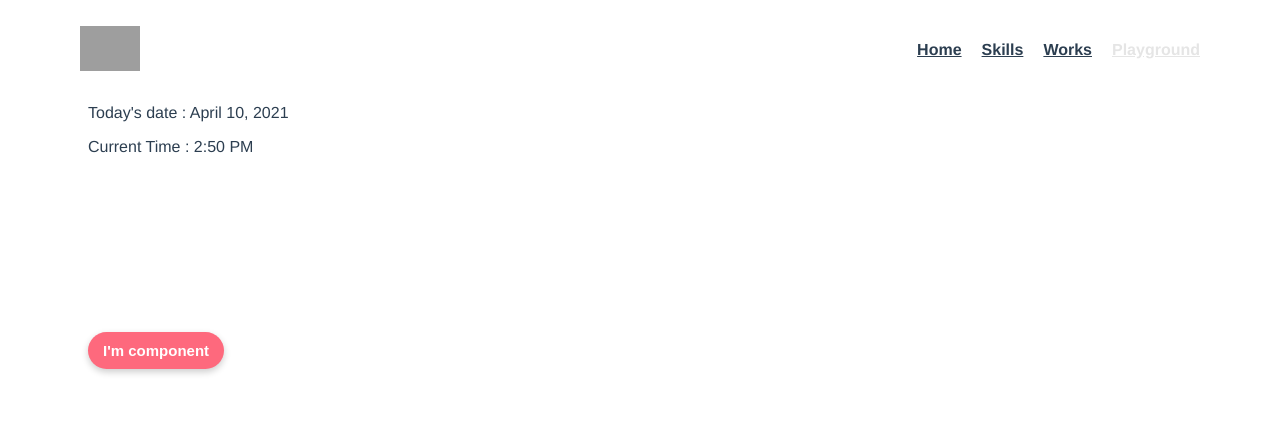
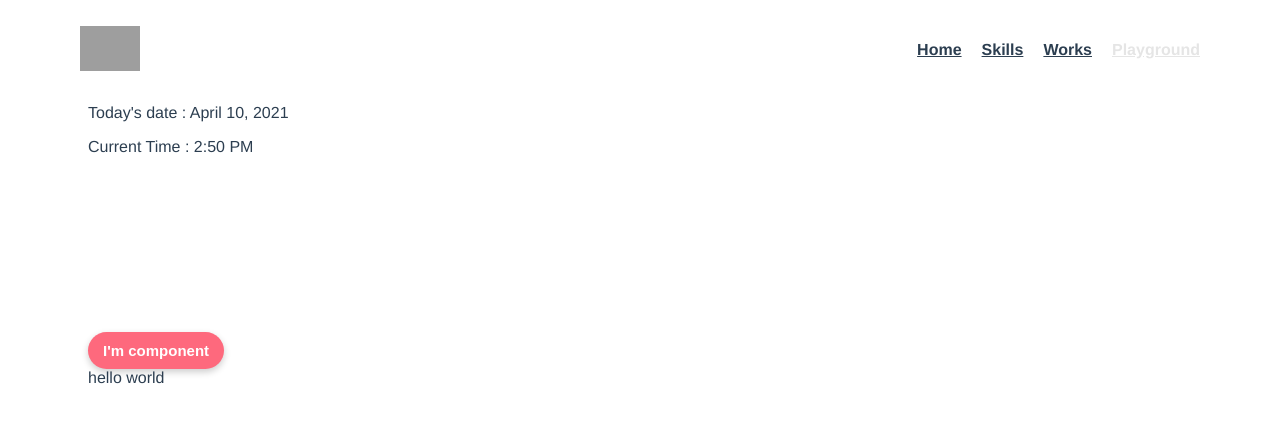
Before and after one commit to komurananami/komurananami.github.io, a Vue app: page /playground in a window 1280 px wide. Shown: the top 422 px of the page. Built offline with nearby package versions, Linux system fonts and the light colour scheme; grey boxes are pictures that could not be loaded.

Commit message:
add Btn props

```diff
--- a/src/components/atoms/Btn.vue
+++ b/src/components/atoms/Btn.vue
@@ -6,6 +6,7 @@
     >
       {{ msg }}
     </button>
+    <div v-if="hello">hello world</div>
   </div>
 </template>
 
@@ -25,6 +26,7 @@ export default defineComponent({
       type: String,
       default: "#ffffff",
     },
+    hello: Boolean,
   },
 });
 </script>
@@ -32,7 +34,6 @@ export default defineComponent({
 <style lang="scss" scoped>
 .btn {
   border-radius: 20px;
-  /* height: 30px; */
   font-weight: bold;
   font-size: 15px;
   cursor: pointer;
--- a/src/views/Playground.vue
+++ b/src/views/Playground.vue
@@ -3,7 +3,7 @@
     <Dayjs />
   </div>
   <div class="container">
-    <Btn msg="I'm component" />
+    <Btn msg="I'm component" hello />
   </div>
 </template>
 
```
